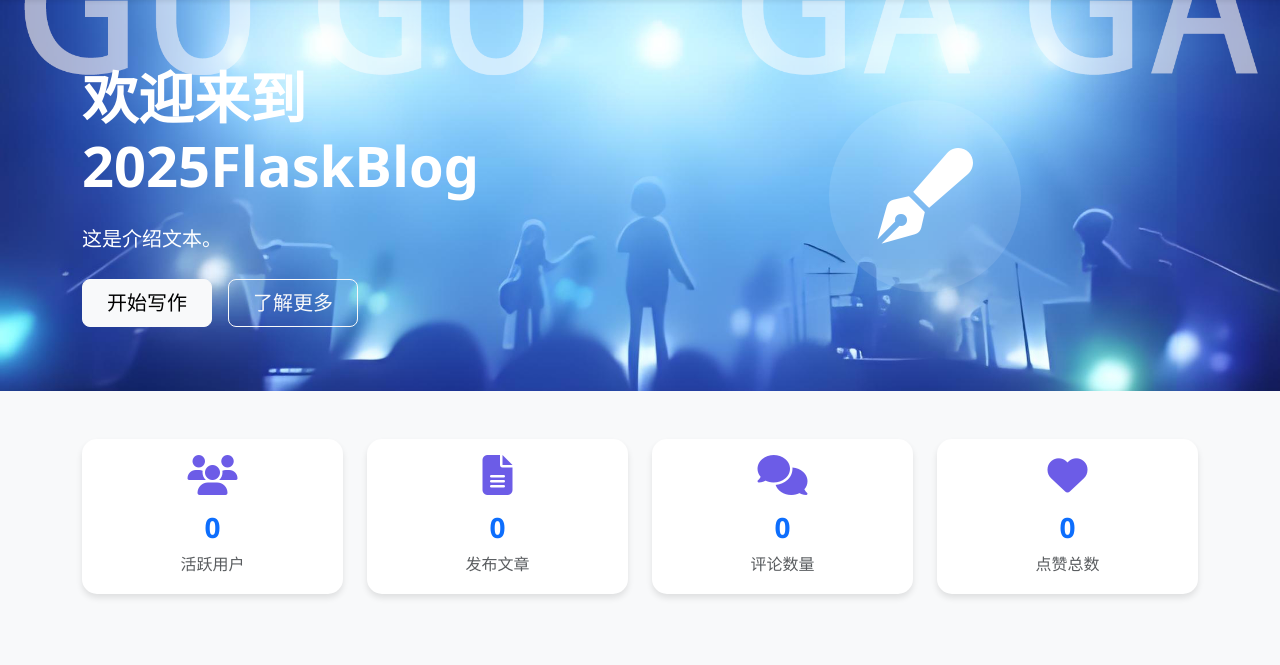
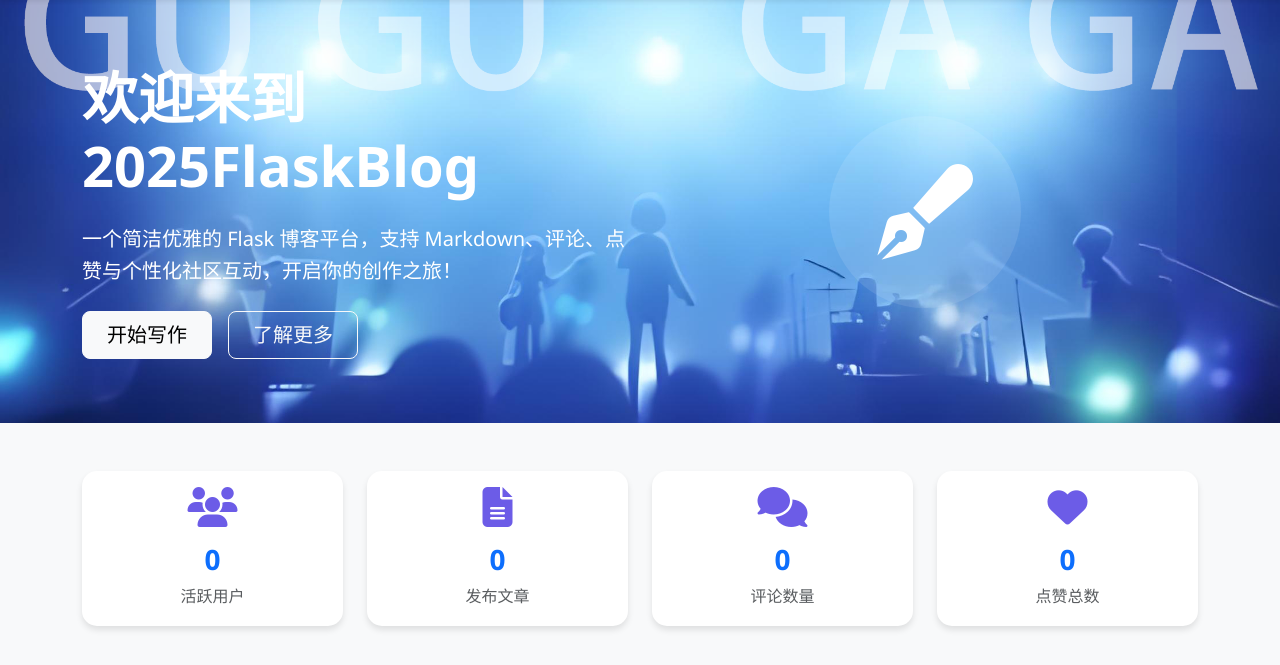
Before and after one commit to lanthe0/2025Flaskblog, a Flask app: page / in a window 1280 px wide. Shown: the part 64-729 px from the top of the page. Run offline with Flask 3, Linux system fonts and the light colour scheme; data that the repository does not hold is empty; some libraries are stand-ins or nearby versions.

Commit message:
介绍文本，README补充，requirements更新

```diff
--- a/app/templates/index.html
+++ b/app/templates/index.html
@@ -9,7 +9,7 @@
         <div class="row align-items-center">
             <div class="col-lg-6">
                 <h1 class="display-4 fw-bold mb-4">欢迎来到2025FlaskBlog</h1>
-                <p class="lead mb-4">这是介绍文本。</p>
+                <p class="lead mb-4">一个简洁优雅的 Flask 博客平台，支持 Markdown、评论、点赞与个性化社区互动，开启你的创作之旅！</p>
                 <div class="d-flex gap-3">
                     <a href="{{ url_for('main.create_post') }}" class="btn btn-light btn-lg px-4">开始写作</a>
                     <a href="{{ url_for('main.about') }}" class="btn btn-outline-light btn-lg px-4">了解更多</a>
```
Also changed, not shown: requirements.txt (+26 -14 lines), README.md, instance/blog.db.
